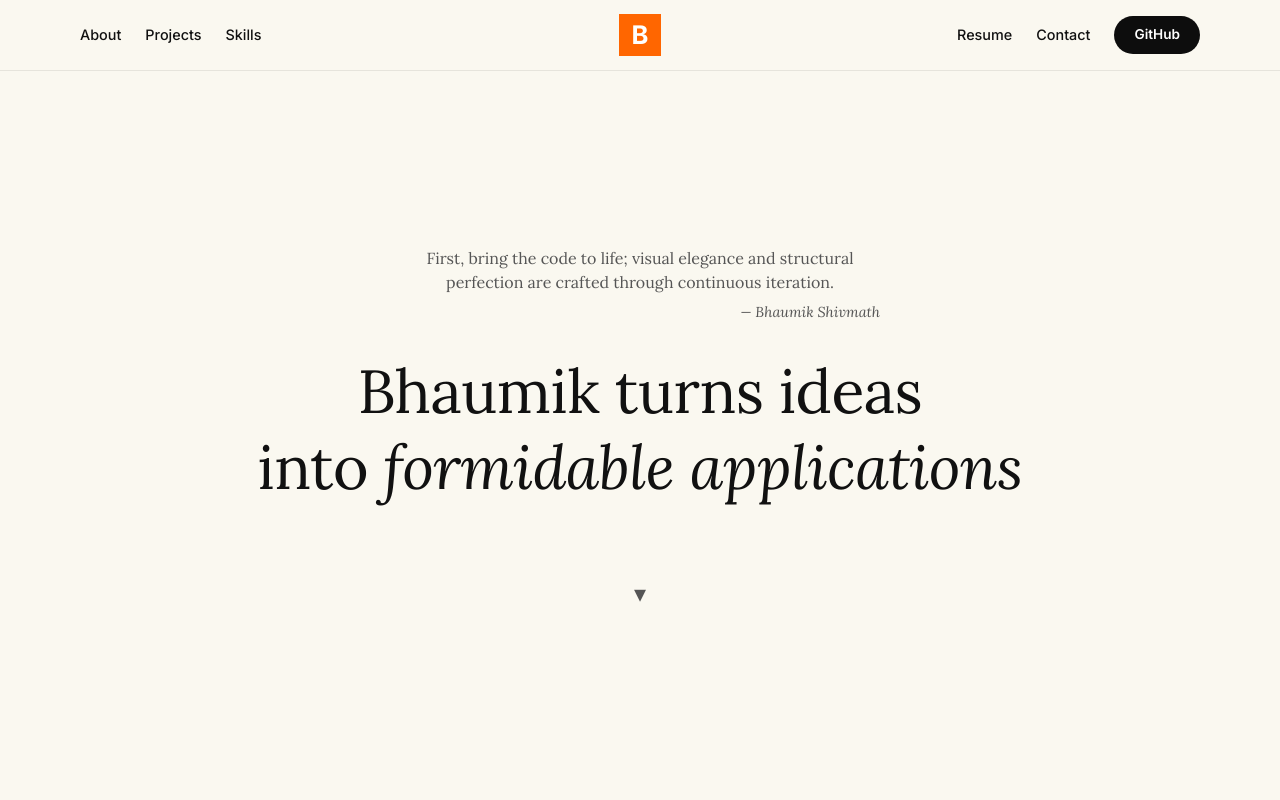
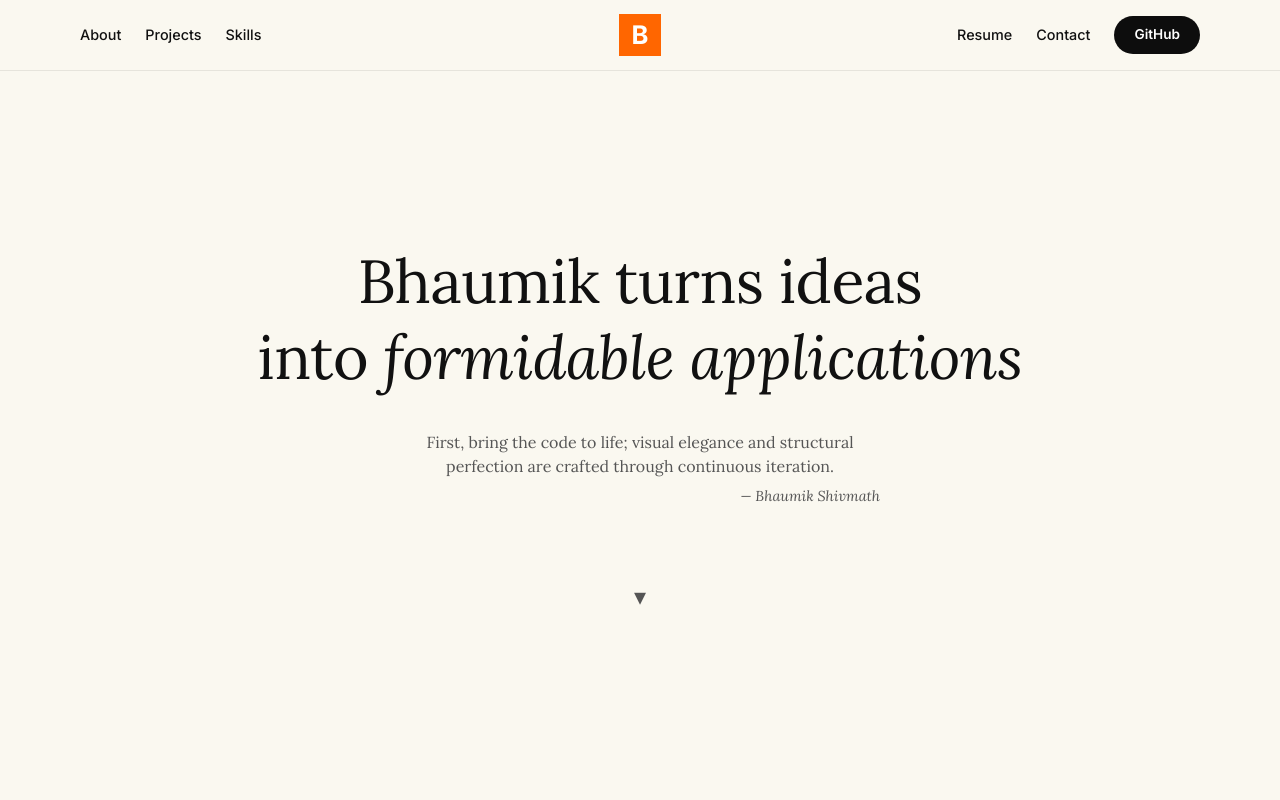
Before and after one commit to GRIMMZOWW/BHAUMIK-PROJECT, a React (Vite) app: page / in a window 1280 px wide. Shown: the top 800 px of the page. Built offline with nearby package versions, Linux system fonts and the light colour scheme.

Commit message:
Fix: Revert quote placement

```diff
--- a/src/components/About.jsx
+++ b/src/components/About.jsx
@@ -3,15 +3,15 @@ import React from 'react';
 const About = () => {
   return (
     <section id="about" className="hero-center">
-      <div className="hero-footnote" style={{ marginBottom: '30px', marginTop: '0' }}>
-        First, bring the code to life; visual elegance and structural perfection are crafted through continuous iteration.
-        <span className="footnote-author">— Bhaumik Shivmath</span>
-      </div>
-
       <h1 className="hero-title-serif">
         Bhaumik turns ideas <br />
         into <i>formidable applications</i>
       </h1>
+
+      <div className="hero-footnote" style={{ marginTop: '36px' }}>
+        First, bring the code to life; visual elegance and structural perfection are crafted through continuous iteration.
+        <span className="footnote-author">— Bhaumik Shivmath</span>
+      </div>
 
       <a href="#projects" className="scroll-arrow" title="Scroll to Projects">
         ▾
```
